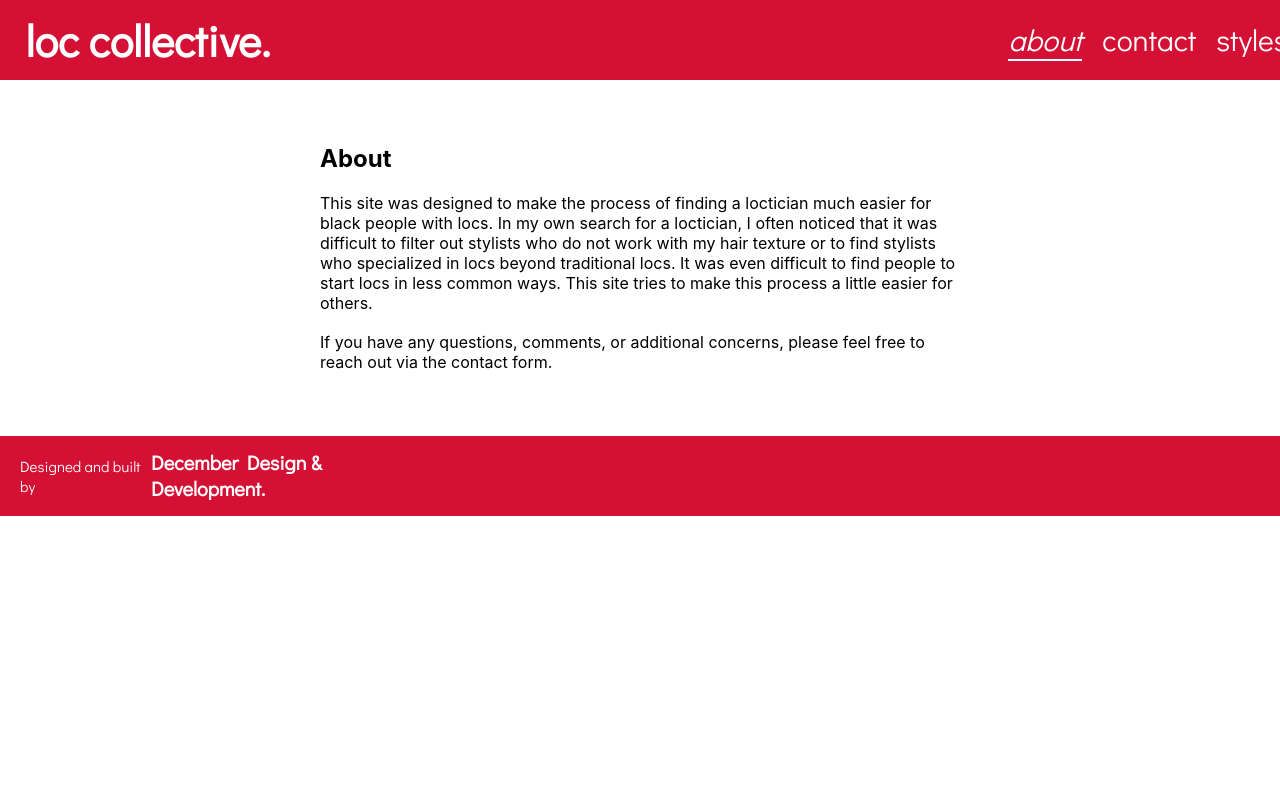
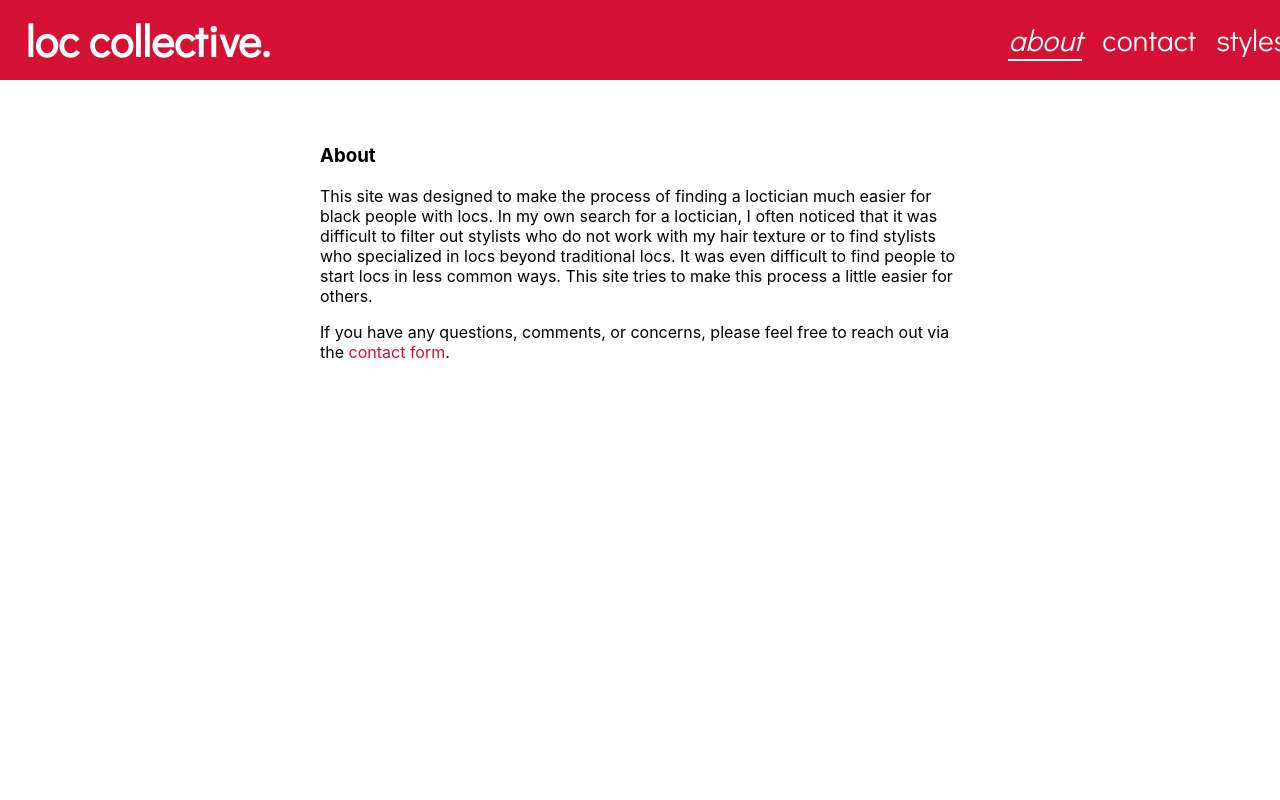
Before and after one commit to garnetred/loc-collective, a React (Create React App) app: page /about in a window 1280 px wide. Shown: the top 800 px of the page. Built offline with nearby package versions, Linux system fonts and the light colour scheme.

Commit message:
Pass About tests

```diff
--- /dev/null
+++ b/src/Components/About/About.css
@@ -0,0 +1,14 @@
+.about-section {
+  width: 50%;
+  margin: 5% auto;
+  min-height: 100vh;
+}
+
+.about-link {
+  color: #d41134;
+}
+
+.about-link:focus,
+.about-link:hover {
+  text-decoration: underline;
+}
--- /dev/null
+++ b/src/Components/About/About.js
@@ -0,0 +1,32 @@
+import React from 'react';
+import './About.css';
+import { Link } from 'react-router-dom';
+
+const About = () => {
+  return (
+    <section className="about-section">
+      <h3 className="about-header">About</h3>
+      <section className="about-info">
+        <p className="about-paragraph-1">
+          This site was designed to make the process of finding a loctician much
+          easier for black people with locs. In my own search for a loctician, I
+          often noticed that it was difficult to filter out stylists who do not
+          work with my hair texture or to find stylists who specialized in locs
+          beyond traditional locs. It was even difficult to find people to start
+          locs in less common ways. This site tries to make this process a
+          little easier for others.
+        </p>
+        <p className="about-paragraph-2">
+          If you have any questions, comments, or concerns, please feel free to
+          reach out via the{' '}
+          <Link to="/contact" className="about-link">
+            contact form
+          </Link>
+          .
+        </p>
+      </section>
+    </section>
+  );
+};
+
+export default About;
--- a/src/Components/App/App.js
+++ b/src/Components/App/App.js
@@ -1,20 +1,21 @@
-import React, { useState } from "react";
-import { Route, Switch } from "react-router-dom";
-import Header from "../Header/Header";
-import Footer from "../Footer/Footer";
-import SearchForm from "../SearchForm/SearchForm";
-import SearchResultsContainer from "../SearchResultsContainer/SearchResultsContainer";
-import StylistPage from "../StylistPage/StylistPage";
-import WebContentContainer from "../WebContentContainer/WebContentContainer";
-import ContactForm from "../ContactForm/ContactForm";
-import { styles, about } from "../../content-data";
-import { getSearchResults } from "../../apiCalls";
-import "./App.css";
+import React, { useState } from 'react';
+import { Route, Switch } from 'react-router-dom';
+import Header from '../Header/Header';
+import Footer from '../Footer/Footer';
+import SearchForm from '../SearchForm/SearchForm';
+import SearchResultsContainer from '../SearchResultsContainer/SearchResultsContainer';
+import StylistPage from '../StylistPage/StylistPage';
+import WebContentContainer from '../WebContentContainer/WebContentContainer';
+import About from '../About/About';
+import ContactForm from '../ContactForm/ContactForm';
+import { styles, about } from '../../content-data';
+import { getSearchResults } from '../../apiCalls';
+import './App.css';
 
 const App = () => {
-  const [style, setStyle] = useState("");
+  const [style, setStyle] = useState('');
   const [results, setResults] = useState([]);
-  const [location, setLocation] = useState("");
+  const [location, setLocation] = useState('');
   const [isLoading, setIsLoading] = useState(false);
 
   const retrieveSearchResults = async (searchOptions) => {
@@ -40,10 +41,7 @@
     <section className="App">
       <Header />
       <Switch>
-        <Route
-          path="/about"
-          render={() => <WebContentContainer data={about} name="About" />}
-        />
+        <Route path="/about" render={() => <About />} />
         <Route
           path="/styles"
           render={() => <WebContentContainer data={styles} name="Styles" />}
@@ -61,7 +59,10 @@
           path="/"
           render={() => (
             <>
-              <SearchForm retrieveSearchResults={retrieveSearchResults} setIsLoading={setIsLoading} />
+              <SearchForm
+                retrieveSearchResults={retrieveSearchResults}
+                setIsLoading={setIsLoading}
+              />
               <SearchResultsContainer
                 results={results}
                 style={style}
--- a/src/Components/WebContent/WebContent.css
+++ b/src/Components/WebContent/WebContent.css
@@ -0,0 +1,7 @@
+.web-content-section {
+  min-height: 100vh;
+}
+
+.web-content-info {
+  margin: 0 auto;
+}
```
Also changed, not shown: src/Components/Styles/Styles.css (added), src/Components/Styles/Styles.js (added), 2 other files (tests, documents, lock files or other folders).
